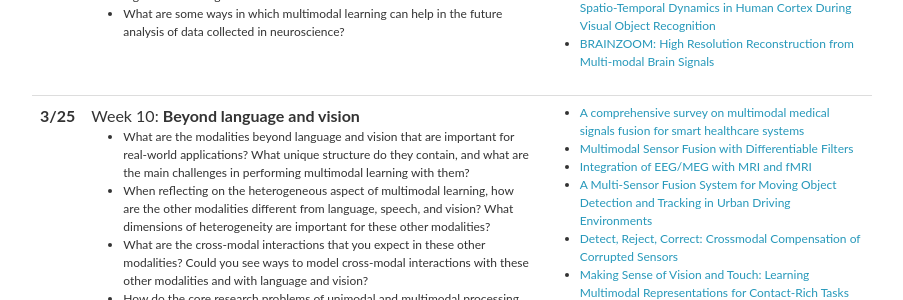
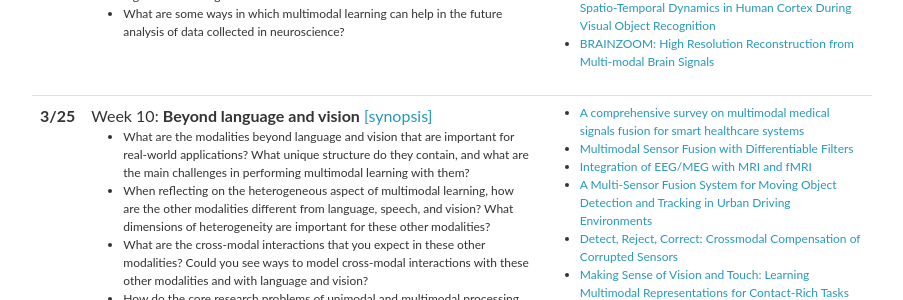
Before and after one commit to CMU-MultiComp-Lab/adv-mmml-course, a Jekyll site: the page built from _pages/schedule.md, in a window 1280 px wide and 900 px high, scrolled down 2629 px. Shown: the part 154-454 px from the top of the window, without its empty margins (188-1091 px from the left). Built offline with Jekyll 4.4.1, drawn with Linux system fonts in a browser that asks for light colours; nearby versions of some CDN libraries; comment, search, counter and statistics services are not loaded.

Commit message:
Update lectures.yml

```diff
--- a/_data/lectures.yml
+++ b/_data/lectures.yml
@@ -156,7 +156,7 @@
 
 - date: 3/25
   title: >
-    Week 10: <strong>Beyond language and vision</strong>
+    Week 10: <strong>Beyond language and vision</strong> <a href="11877_week10.pdf">[synopsis]</a>
   topics:
     - What are the modalities beyond language and vision that are important for real-world applications? What unique structure do they contain, and what are the main challenges in performing multimodal learning with them? <br/>
     - When reflecting on the heterogeneous aspect of multimodal learning, how are the other modalities different from language, speech, and vision? What dimensions of heterogeneity are important for these other modalities? <br/>
```
